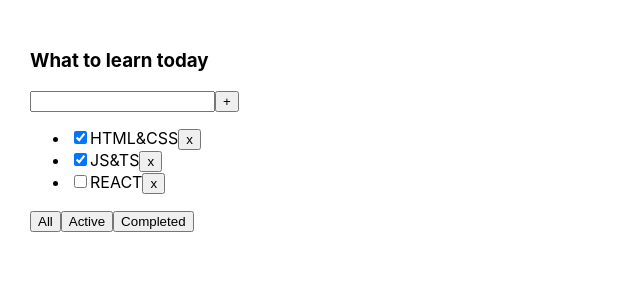
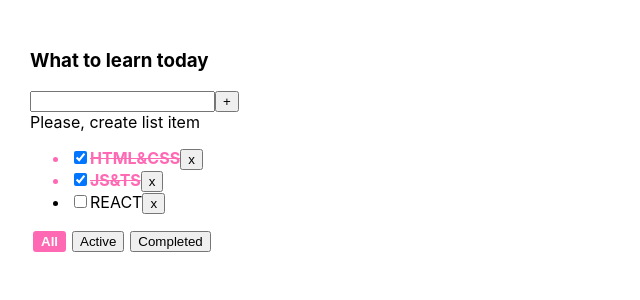
Before and after one commit to ElenaBoyko1992/todolist, a React (Create React App) app: page / in a window 1280 px wide. Shown: the top 300 px of the page, without its empty margins (0-640 px from the left). Built offline with nearby package versions, Linux system fonts and the light colour scheme.

Commit message:
lesson 4 (05.09.2022)

```diff
--- a/src/App.css
+++ b/src/App.css
@@ -1,8 +1,31 @@
 .App {
-  padding: 30px;
-  display: flex;
+    padding: 30px;
+    display: flex;
 }
 
 .App > div {
-  margin-right: 50px;
+    margin-right: 50px;
 }
+
+.isDone {
+    color: hotpink;
+    font-weight: bold;
+    text-decoration: line-through;
+}
+
+.btn {
+    margin: 0 3px;
+}
+
+.btn-active {
+    background-color: hotpink;
+    color: white;
+    font-weight: bold;
+    border: 2px solid hotpink;
+    border-radius: 3px;
+}
+
+.error {
+    border: 2px solid hotpink;
+    outline: none;
+}
--- a/src/App.tsx
+++ b/src/App.tsx
@@ -24,13 +24,15 @@
         setTasks(tasks.filter(t => t.id !== taskID))
         //  console.log(tasks) //работает асинхронно!!!
     }
-
     const addTask = (title: string) => {
         setTasks([{
-            id: v1(), title: title, isDone: false
+            id: v1(), title, isDone: false
         }, ...tasks])
     }
-
+    const changeStatus = (taskID: string, isDone: boolean) => {
+        setTasks(tasks.map(t => t.id !== taskID ? t : {...t, isDone}
+        ))
+    }
     const changeFilter = (filter: FilterValuesType) => {
         setFilter(filter)
     }
@@ -50,11 +52,13 @@
     return (
         <div className="App">
             <TodoList
+                filter={filter}
                 title={todoListTitle}
                 tasks={getTasksForTodoList()}
                 removeTask={removeTask}
                 changeFilter={changeFilter}
                 addTask={addTask}
+                changeStatus={changeStatus}
             />
         </div>
     );
--- a/src/TodoList.tsx
+++ b/src/TodoList.tsx
@@ -10,18 +10,24 @@
 type TodoListPropsType = {
     title: string
     tasks: Array<TaskType>
+    filter: FilterValuesType
     removeTask: (taskID: string) => void
     changeFilter: (filter: FilterValuesType) => void
     addTask: (title: string) => void
+    changeStatus: (taskID: string, isDone: boolean) => void
 }
 
 const TodoList = (props: TodoListPropsType) => {
     const [title, setTitle] = useState('')
-    const tasksItems = props.tasks.length
-        ? props.tasks.map(task => {
+    const [error, setError] = useState<boolean>(false)
+    const tasksItems = props.tasks.length ? props.tasks.map(task => {
             return (
-                <li key={task.id}>
-                    <input type="checkbox" checked={task.isDone}/>
+                <li key={task.id} className={task.isDone ? 'isDone' : ''}>
+                    <input onChange={(e) => props.changeStatus(task.id, e.currentTarget.checked)}
+                           type="checkbox"
+                           checked={task.isDone}
+
+                    />
                     <span>{task.title}</span>
                     <button onClick={() => props.removeTask(task.id)}>x</button>
                 </li>
@@ -30,36 +36,59 @@
         })
         : <span>Tasks list is empty</span>
 
-    const changeTitle = (e: ChangeEvent<HTMLInputElement>) => setTitle(e.currentTarget.value)
+    const changeTitle = (e: ChangeEvent<HTMLInputElement>) => {
+        if (error) setError(false)
+        setTitle(e.currentTarget.value)
+    }
     const onKeyDownAddTask = (e: KeyboardEvent<HTMLInputElement>) => {
-        if (e.key === "Enter") props.addTask(title)
+        if (e.key === "Enter") addTask()
     }
     const addTask = () => {
-        props.addTask(title)
+        let trimmedTitle = title.trim()
+        if (trimmedTitle) {
+            props.addTask(trimmedTitle)
+        } else {
+            setError(true)
+        }
         setTitle('')
     }
     const handlerCreator = (filter: FilterValuesType) => {
         return () => props.changeFilter(filter)
     }
+    let userMessage =
+        error
+            ? <div style={{color: "hotpink"}}>Title is required!</div>
+            : <div>Please, create list item</div>
 
     return (
         <div>
             <h3>{props.title}</h3>
             <div>
                 <input
+                    className={error ? "error" : ""}
                     value={title}
                     onChange={changeTitle}
                     onKeyDown={onKeyDownAddTask}
                 />
                 <button onClick={addTask}>+</button>
+                {userMessage}
             </div>
             <ul>
                 {tasksItems}
             </ul>
             <div>
-                <button onClick={handlerCreator("all")}>All</button>
-                <button onClick={handlerCreator("active")}>Active</button>
-                <button onClick={handlerCreator("completed")}>Completed</button>
+                <button
+                    className={props.filter === "all" ? "btn-active btn" : "btn"}
+                    onClick={handlerCreator("all")}>All
+                </button>
+                <button
+                    className={props.filter === "active" ? "btn-active btn" : "btn"}
+                    onClick={handlerCreator("active")}>Active
+                </button>
+                <button
+                    className={props.filter === "completed" ? "btn-active btn" : "btn"}
+                    onClick={handlerCreator("completed")}>Completed
+                </button>
             </div>
         </div>
     );
```
